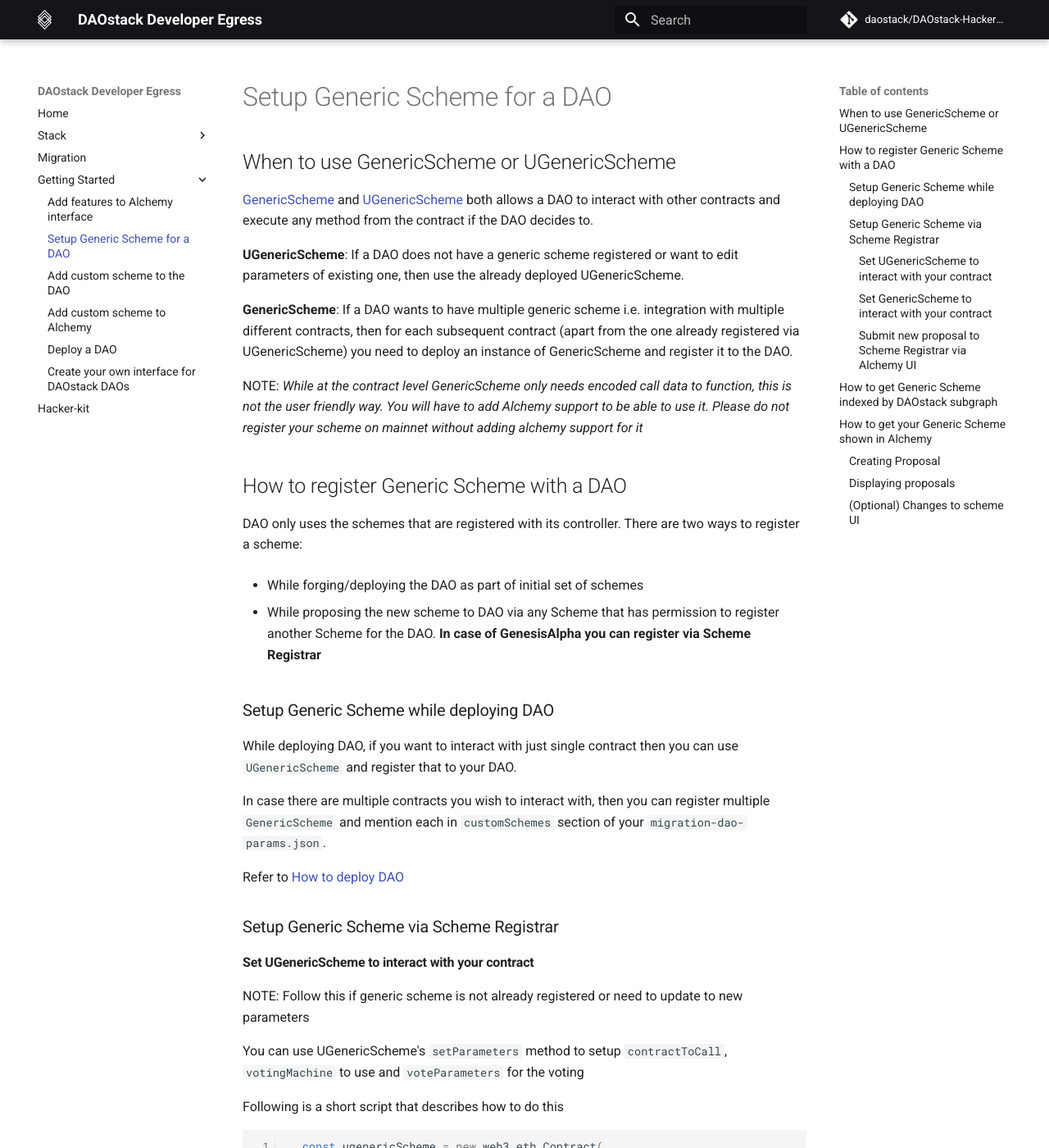
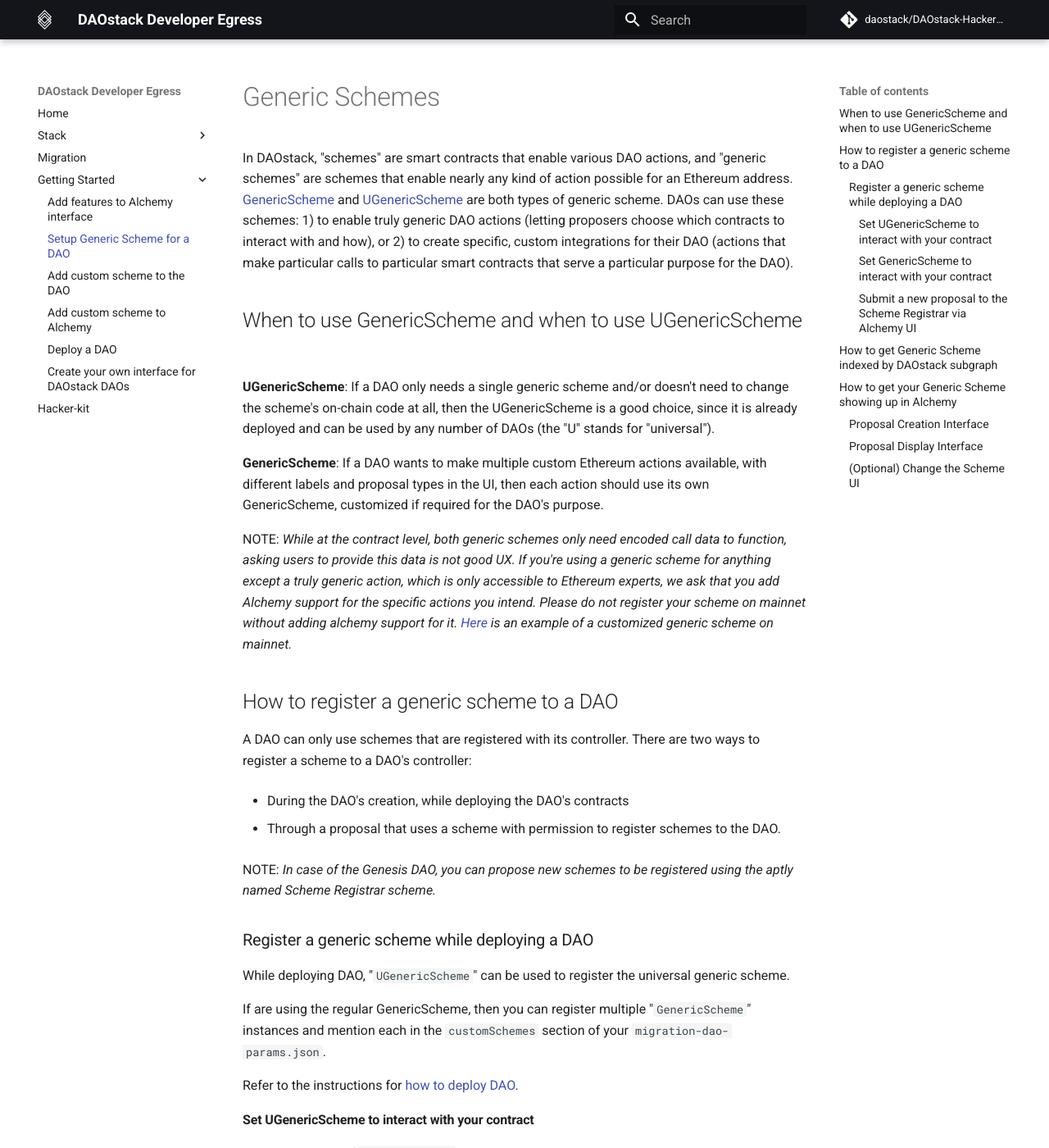
Before and after one commit to daostack/DAOstack-Hackers-Kit, an MkDocs documentation site: the page built from docs/gettingStarted/setupGenericScheme.md, in a window 1280 px wide and 1400 px high. Shown: the whole window at 82% size. Built offline with MkDocs 1.6.1 and Material for MkDocs 9.7.7, drawn with Linux system fonts in a browser that asks for light colours; comment, search, counter and statistics services are not loaded; some of the changed text lies outside the part shown.

Commit message:
Ezra edits
I hope these are okay. Let me know if I've misinterpreted anything.

````diff
--- a/docs/gettingStarted/setupGenericScheme.md
+++ b/docs/gettingStarted/setupGenericScheme.md
@@ -1,39 +1,43 @@
-# Setup Generic Scheme for a DAO
+# Generic Schemes
 
-## When to use GenericScheme or UGenericScheme
-[GenericScheme](https://github.com/daostack/arc/blob/master/contracts/schemes/GenericScheme.sol) and [UGenericScheme](https://github.com/daostack/arc/blob/master/contracts/universalSchemes/UGenericScheme.sol) both allows a DAO to interact with other contracts and execute any method from the contract if the DAO decides to.
+In DAOstack, "schemes" are smart contracts that enable various DAO actions, and "generic schemes" are schemes that enable nearly any kind of action possible for an Ethereum address. [GenericScheme](https://github.com/daostack/arc/blob/master/contracts/schemes/GenericScheme.sol) and [UGenericScheme](https://github.com/daostack/arc/blob/master/contracts/universalSchemes/UGenericScheme.sol) are both types of generic scheme. DAOs can use these schemes:
+ 1) to enable truly generic DAO actions (letting proposers choose which contracts to interact with and how), or
+ 2) to create specific, custom integrations for their DAO (actions that make particular calls to particular smart contracts that serve a particular purpose for the DAO).
 
-**UGenericScheme**: If a DAO does not have a generic scheme registered or want to edit parameters of existing one, then use the already deployed UGenericScheme.
+## When to use GenericScheme and when to use UGenericScheme
 
-**GenericScheme**: If a DAO wants to have multiple generic scheme i.e. integration with multiple different contracts, then for each subsequent contract (apart from the one already registered via UGenericScheme) you need to deploy an instance of GenericScheme and register it to the DAO.
+**UGenericScheme**: If a DAO only needs a single generic scheme and/or doesn't need to change the scheme's on-chain code at all, then the UGenericScheme is a good choice, since it is already deployed and can be used by any number of DAOs (the "U" stands for "universal").
 
-  NOTE: _While at the contract level GenericScheme only needs encoded call data to function, this is not the user friendly way. You will have to add Alchemy support to be able to use it. Please do not register your scheme on mainnet without adding alchemy support for it_
+**GenericScheme**: If a DAO wants to make multiple custom Ethereum actions available, with different labels and proposal types in the UI, then each action should use its own GenericScheme, customized if required for the DAO's purpose.
 
-## How to register Generic Scheme with a DAO
+  NOTE: _While at the contract level, both generic schemes only need encoded call data to function, asking users to provide this data is not good UX. If you're using a generic scheme for anything except a truly generic action, which is only accessible to Ethereum experts, we ask that you add Alchemy support for the specific actions you intend. Please do not register your scheme on mainnet without adding alchemy support for it. [Here](https://alchemy.daostack.io/dao/0x519b70055af55a007110b4ff99b0ea33071c720a/scheme/0xeca5415360191a29f12e1da442b9b050adf22c81b08230f1dafba908767e604f/proposals/) is an example of a customized generic scheme on mainnet._
 
-DAO only uses the schemes that are registered with its controller. There are two ways to register a scheme:
+## How to register a generic scheme to a DAO
 
-  - While forging/deploying the DAO as part of initial set of schemes
+A DAO can only use schemes that are registered with its controller. There are two ways to register a scheme to a DAO's controller:
 
-  - While proposing the new scheme to DAO via any Scheme that has permission to register another Scheme for the DAO. **In case of GenesisAlpha you can register via Scheme Registrar**
+  - During the DAO's creation, while deploying the DAO's contracts
 
-### Setup Generic Scheme while deploying DAO
+  - Through a proposal that uses a scheme with permission to register schemes to the DAO.
 
-  While deploying DAO, if you want to interact with just single contract then you can use `UGenericScheme` and register that to your DAO.
+  NOTE: _In case of the Genesis DAO, you can propose new schemes to be registered using the aptly named Scheme Registrar scheme._
 
-  In case there are multiple contracts you wish to interact with, then you can register multiple `GenericScheme` and mention each in `customSchemes` section of your `migration-dao-params.json`.
+### Register a generic scheme while deploying a DAO
 
-  Refer to [How to deploy DAO](../deployDAO)
+While deploying DAO, "`UGenericScheme`" can be used to register the universal generic scheme.
 
-### Setup Generic Scheme via Scheme Registrar
+If are using the regular GenericScheme, then you can register multiple "`GenericScheme`" instances and mention each in the
+`customSchemes` section of your `migration-dao-params.json`.
+
+Refer to the instructions for [how to deploy DAO](../deployDAO).
 
 #### Set UGenericScheme to interact with your contract
 
-NOTE: Follow this if generic scheme is not already registered or need to update to new parameters
+NOTE: _Follow this if `UGenericScheme` is not already registered in your DAO or you need to update `UGenericScheme` with new parameters._
 
-You can use UGenericScheme's `setParameters` method to setup `contractToCall`, `votingMachine` to use and `voteParameters` for the voting
+You can use UGenericScheme's `setParameters` method to setup the `contractToCall`, the `votingMachine` to use, and the `voteParameters` used for voting on proposals for the generic scheme action.
 
-Following is a short script that describes how to do this
+The following is a short script that shows how to do this:
 
 ```javascript
   const ugenericScheme = new web3.eth.Contract(
@@ -46,8 +50,8 @@
     }
   )
 
-  // Following are example values, Please change appropriately
-  // Refer https://daostack.zendesk.com/hc/en-us/sections/360000535638-Genesis-Protocol
+  // These are example values: please change appropriately.
+  // Refer to https://daostack.zendesk.com/hc/en-us/sections/360000535638-Genesis-Protocol
   const voteParams = {
         "boostedVotePeriodLimit": 345600,
         "daoBountyConst": 10,
@@ -91,11 +95,9 @@
 
 #### Set GenericScheme to interact with your contract
 
-NOTE: Follow this if UGenericScheme is already being used and DAO need to interact with another contract
+First, you will have to deploy a new instance of `GenericScheme` and use its `initialize` method to setup its params: the DAO `Avatar` it connects to, the `contractToCall`, the `votingMachine` to use, and the `voteParameters` for voting on proposals that use the scheme.
 
-You will have to deploy a new instance of GenericScheme contract and use its `initialize` method to setup the DAO `Avatar`, `contractToCall`, `votingMachine` to use and `voteParameters` for the voting.
-
-Following is a short script that describes how to do this
+The following is a short script that shows how to do this:
 
 ```javascript
   const genericSchemeJson = require('@daostack/arc/build/contracts/GenericScheme.json')
@@ -165,33 +167,29 @@
       ).send()
 ```
 
-#### Submit new proposal to Scheme Registrar via Alchemy UI
+#### Submit a new proposal to the Scheme Registrar via Alchemy UI
 
-  1. On Alchmey landing page choose the DAO to which you wish to register the scheme
-  2. Visit DAO's `Home` page and choose `Scheme Registrar`
-  3. Click `New Proposal`, this will open a popup
-  4. Select `Add Scheme` on the popup sidebar (on left)
-  5. Give appropriate title, description, url which describes the proposal
-  6. Put the address of Generic Scheme contract
-
-      **NOTE**: Based on above step this would be either address of
-
-      - **UGenericScheme**: if DAO does not have UGenericScheme registered or you are editing params for existing one, then you can use UGenericScheme address (select Generic Scheme from the options list)
-      - **GenericScheme**: if DAO already has UGenericScheme registered, then address of the new GenericScheme instance deployed in previous step should be used
-
-  7. Enter the `paramHash` you got [here](#set-generic-scheme-to-interact-with-your-contract)
-  8. In permissions section choose `Call genericCall on behalf of`
-  9. Submit Proposal and sign off the transaction
-  10. If the DAO agrees then your Generic Scheme with ability to interact with the `targetContract` will be registered to the DAO
+  1. On Alchemy's landing page, choose the DAO to which you wish to register the scheme.
+  2. Visit the DAO's `Home` page and choose `Scheme Registrar`.
+  3. Click `New Proposal` – this will open a popup.
+  4. Select `Add Scheme` on the popup sidebar (on the left).
+  5. Give the proposal an appropriate title, description, and url linking to a description of the proposal.
+  6. For `Scheme`,  put the address of your Generic Scheme contract (universal or not).
+  7. Enter the `paramHash` you got [here](#set-generic-scheme-to-interact-with-your-contract).
+  8. In the permissions section, check `Call genericCall on behalf of` (this will allow your scheme to make generic calls, which is the whole point here).
+  9. Submit the proposal and sign the transaction as normal.
+  10. If the DAO passes your proposal, then your Generic Scheme with the ability to interact with the `targetContract` will be registered to the DAO, and people will be able to submit proposals for the DAO to take your custom generic action.
 
 ## How to get Generic Scheme indexed by DAOstack subgraph
+The DAOstack subgraph enables Alchemy's quick loading of cached blockchain data and is a huge part of creating a positive user experience in Alchemy.
+
 If you are using:
 
-  - UGenericScheme: Done automatically and you do not have to worry about it 😅
+  - UGenericScheme: the subgraph is already indexing the scheme, and you do not have to worry about it 😅
 
   - GenericScheme: You will have to submit a PR [here](https://github.com/daostack/subgraph/tree/master/daos)
 
-    1. Choose the right network on which the DAO, for which this scheme is registered, exists
+    1. Make sure to choose the correct Ethereum network for your DAO
     2. If the scheme is for a new DAO, then add `YourDAO.json` in that network folder. eg.
 
             {
@@ -206,8 +204,8 @@
               "arcVersion": "0.0.1-rc.22" # choose the correct arc version
             }
 
-     3. If the scheme is for an already existing DAO, then edit `<existing-DAO>.json` for correct network.
-        Add schemes section eg.
+     3. If the scheme is for an already existing DAO, then edit `<existing-DAO>.json` for the correct network.
+        Add to the schemes section, eg.
 
               "Schemes": {
                 "GenesisScheme": "0xaddress-of-genericScheme-on-this-network"
@@ -215,19 +213,19 @@
               "arcVersion": "0.0.1-rc.22" # choose the correct arc version
 
 
-## How to get your Generic Scheme shown in Alchemy
+## How to get your Generic Scheme showing up in Alchemy
 
-  To enable a User-friendly Interface for GenericScheme, we have created a way for customizing the UI for specific contracts’ proposals.
+To help you get a user-friendly interface for your generic scheme, we have created a way to customize Alchemy's UI for specific generic schemes.
 
-  The customization will happen at the following places and you will have to submit PR to Alchemy repo with details of your scheme.
+The customization has a few pieces, and you will have to submit a PR to the Alchemy repo once you're finished with it.
 
-### Creating Proposal
+### Proposal Creation Interface
 
-  Customize the create proposal popup to present the different functions the scheme can call on the contract. This requires adding the contracts’ ABI and customizing things like the titles of the labels and placeholders.
+Customize the "create proposal" popup to present the different functions the scheme can call on the contract. This requires adding the contracts’ ABI and customizing things like the titles of the labels and placeholders.
 
-  Say if this was GenericScheme to interact with Bounties Network we will create, say `Bounties.json`, file and add [here](https://github.com/daostack/alchemy/tree/dev/src/genericSchemeRegistry/schemes)
+If this was a generic scheme for interacting with the Bounties Network, you would create a file named something like `Bounties.json` and add it [here](https://github.com/daostack/alchemy/tree/dev/src/genericSchemeRegistry/schemes).
 
-  Use the following example or refer to an existing [DutchX](https://github.com/daostack/alchemy/blob/dev/src/genericSchemeRegistry/schemes/DutchX.json) integration
+Use the following example or refer to an example using the [DutchX](https://github.com/daostack/alchemy/blob/dev/src/genericSchemeRegistry/schemes/DutchX.json) integration.
 
 ```javascript
   // Bounties.json
@@ -263,13 +261,12 @@
   }
 ```
 
-### Displaying proposals
+### Proposal Display Interface
 
- You will also have to customize the description summary of proposal to explain what will happen if passed.
+You will also have to customize the description summary for your scheme to explain what it does.
 
- Refer to [ProposalSummaryDutchX](https://github.com/daostack/alchemy/blob/dev/src/components/Proposal/ProposalSummary/ProposalSummaryDutchX.tsx) and add your own, say `ProposalSummaryBountiesNetwork.tsx`, proposal summary file [here](https://github.com/daostack/alchemy/blob/dev/src/components/Proposal/ProposalSummary/)
+Refer to the [ProposalSummaryDutchX](https://github.com/daostack/alchemy/blob/dev/src/components/Proposal/ProposalSummary/ProposalSummaryDutchX.tsx) and add your own proposal summary file, say `ProposalSummaryBountiesNetwork.tsx`, [here](https://github.com/daostack/alchemy/blob/dev/src/components/Proposal/ProposalSummary/).
 
-### (Optional) Changes to scheme UI
+### (Optional) Change the Scheme UI
 
- Current, Alchemy’s UI is only focused on the current open proposals. But based on the scheme you are adding there might be some UI features/tabs that are required.
- Say for bounties scheme, having a new tab of open bounties with information about remaining balance would be necessary.
+Right now, Alchemy’s UI is only focused on currently open proposals (it does not show past proposals). But based on the scheme you are adding, there might be some different UI features/tabs that are required. For a bounties scheme, for example, if would be helpful to have a new tab that shows open bounties (from proposals that have already been passed).
````
Also changed, not shown: other parts of docs/gettingStarted/setupGenericScheme.md (+1 -1 lines).
